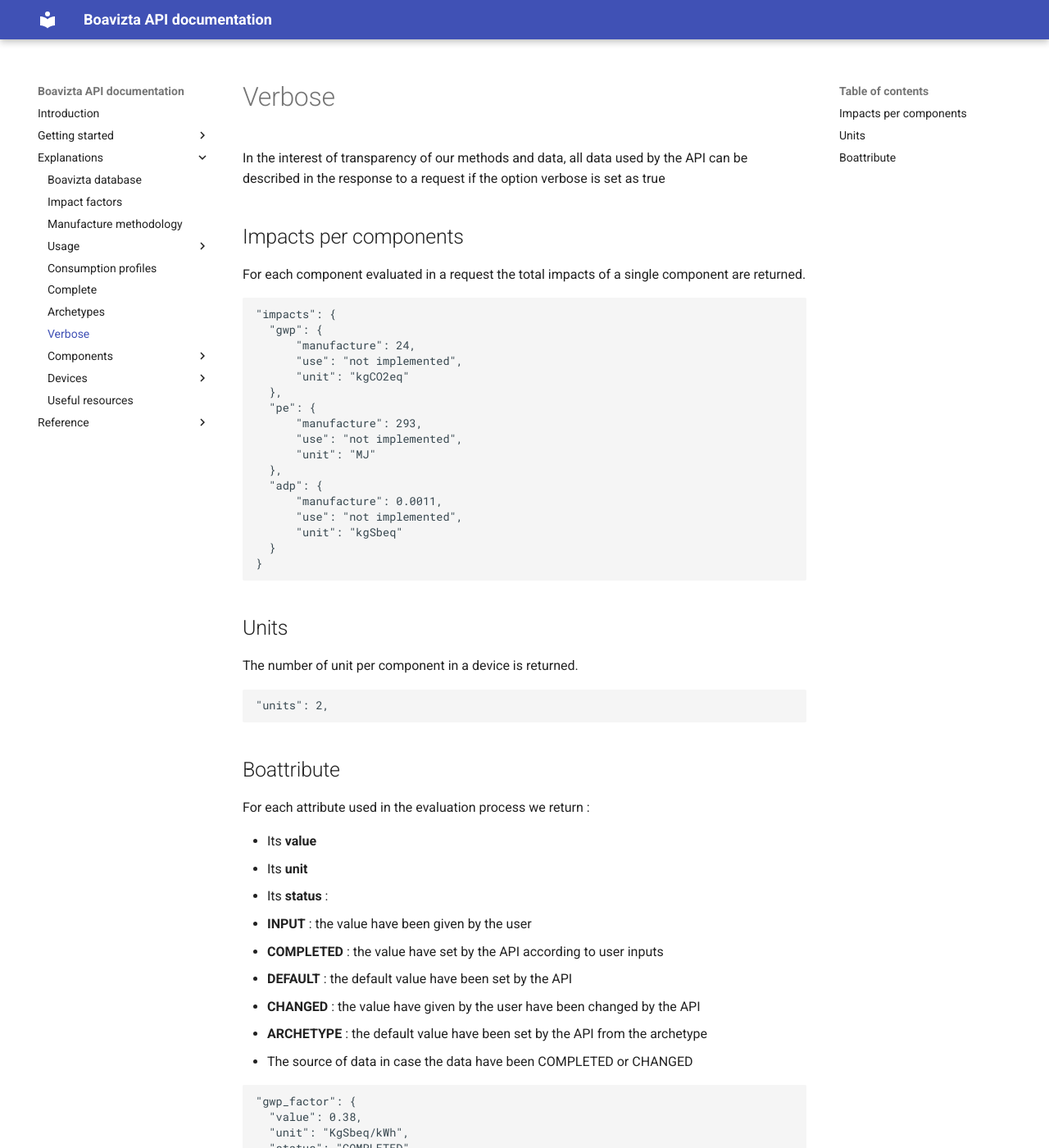
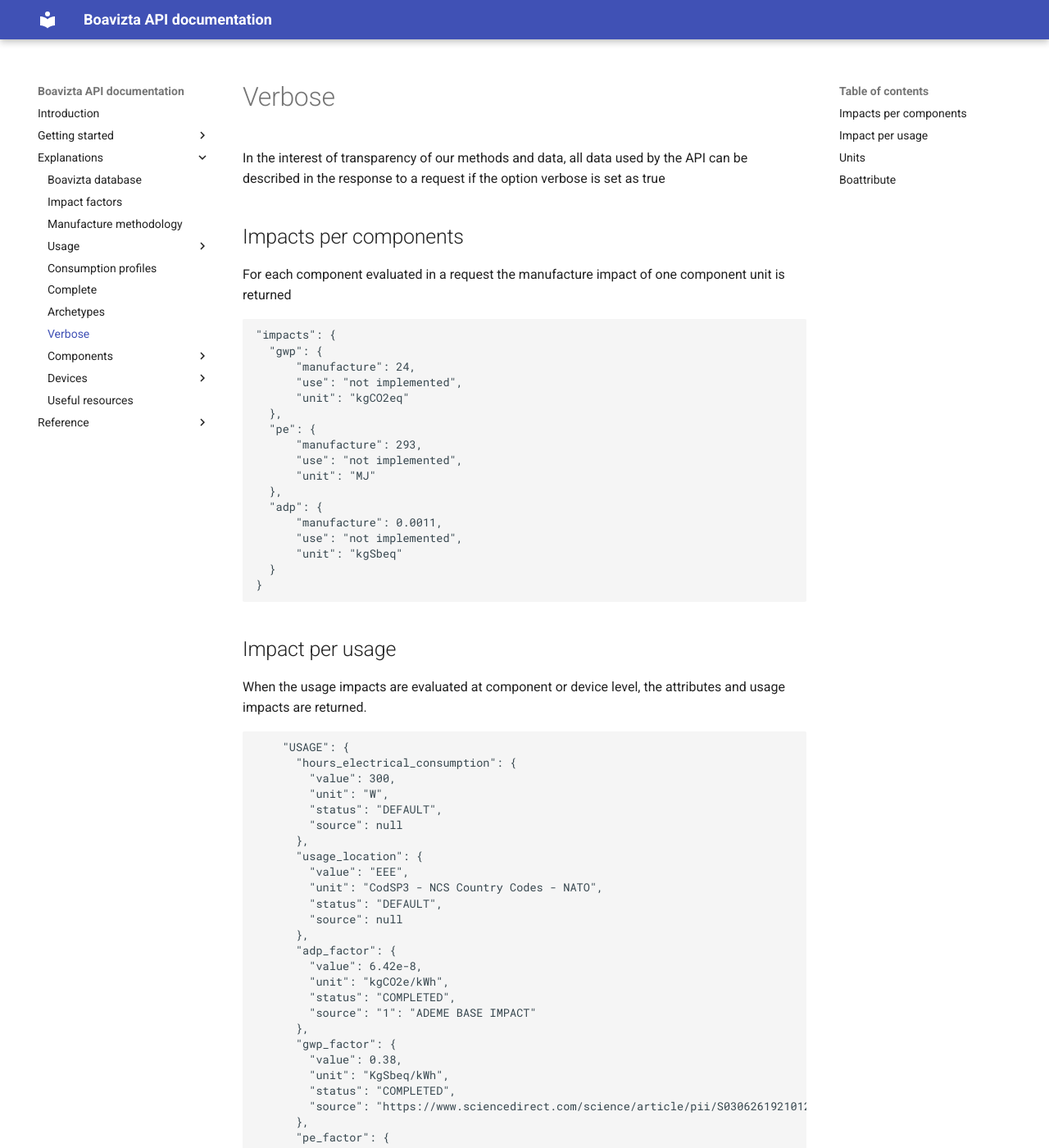
Before and after one commit to Boavizta/boaviztapi, an MkDocs documentation site: the page built from docs/docs/Explanations/verbose.md, in a window 1280 px wide and 1400 px high. Shown: the whole window at 82% size. Built offline with MkDocs 1.6.1 and Material for MkDocs 9.7.7, drawn with Linux system fonts in a browser that asks for light colours; some of the changed text lies outside the part shown.

Commit message:
documenting verbose

````diff
--- a/docs/docs/Explanations/verbose.md
+++ b/docs/docs/Explanations/verbose.md
@@ -4,7 +4,7 @@
 
 ## Impacts per components
 
-For each component evaluated in a request the total impacts of a single component are returned.
+For each component evaluated in a request the manufacture impact of one component unit is returned
 
 ```json
 "impacts": {
@@ -24,6 +24,65 @@
       "unit": "kgSbeq"
   }
 }
+```
+
+## Impact per usage
+
+When the usage impacts are evaluated at component or device level, the attributes and usage impacts are returned.
+
+```json
+    "USAGE": {
+      "hours_electrical_consumption": {
+        "value": 300,
+        "unit": "W",
+        "status": "DEFAULT",
+        "source": null
+      },
+      "usage_location": {
+        "value": "EEE",
+        "unit": "CodSP3 - NCS Country Codes - NATO",
+        "status": "DEFAULT",
+        "source": null
+      },
+      "adp_factor": {
+        "value": 6.42e-8,
+        "unit": "kgCO2e/kWh",
+        "status": "COMPLETED",
+        "source": "1": "ADEME BASE IMPACT"
+      },
+      "gwp_factor": {
+        "value": 0.38,
+        "unit": "KgSbeq/kWh",
+        "status": "COMPLETED",
+        "source": "https://www.sciencedirect.com/science/article/pii/S0306261921012149 : \nAverage of 27 european countries"
+      },
+      "pe_factor": {
+        "value": 12.874,
+        "unit": "MJ/kWh",
+        "status": "COMPLETED",
+        "source": "ADPf / (1-%renewable_energy)"
+      },
+      "use_time": {
+        "value": 8785,
+        "unit": "hours",
+        "status": "INPUT",
+        "source": null
+      },
+      "impacts": {
+        "gwp": {
+          "value": 1000,
+          "unit": "kgCO2eq"
+        },
+        "pe": {
+          "value": 33900,
+          "unit": "MJ"
+        },
+        "adp": {
+          "value": 0.000169,
+          "unit": "kgSbeq"
+        }
+      }
+    }
 ```
 
 ## Units
@@ -46,7 +105,7 @@
   * **DEFAULT** : the default value have been set by the API
   * **CHANGED** : the value have given by the user have been changed by the API
   * **ARCHETYPE** : the default value have been set by the API from the archetype
-* The source of data in case the data have been COMPLETED or CHANGED
+* The source of data in case the data have been COMPLETED or CHANGED and sometimes when the default value come from a secondary source.
 
 ```json
 "gwp_factor": {
````
